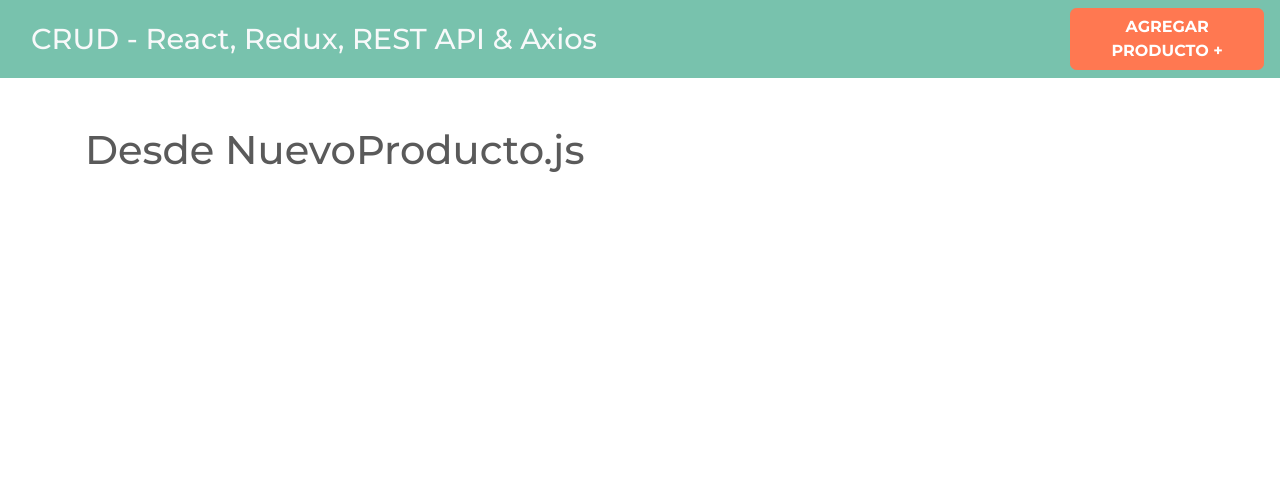
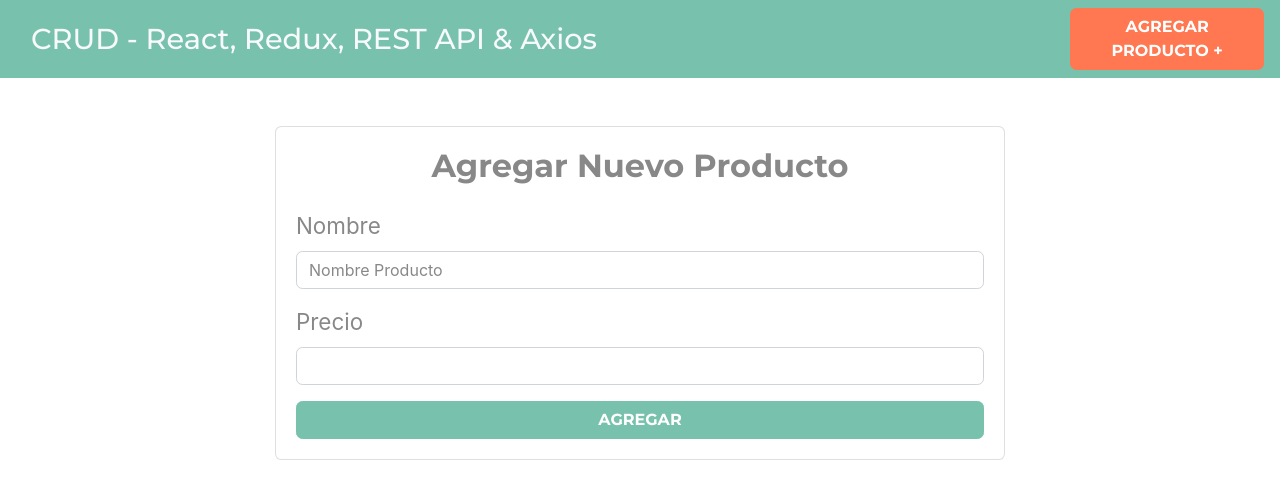
Before and after one commit to oscarandresdav/crudredux, a React (Create React App) app: page /productos/nuevo in a window 1280 px wide. Shown: the top 498 px of the page. Built offline with nearby package versions, Linux system fonts and the light colour scheme.

Commit message:
Creando Formulario para Nuevos Productos

```diff
--- a/src/components/NuevoProducto.js
+++ b/src/components/NuevoProducto.js
@@ -2,7 +2,43 @@
 
 const NuevoProducto = () => {
   return (
-    <h1>Desde NuevoProducto.js</h1>
+    <div className="row justify-content-center">
+      <div className="col-md-8">
+        <div className="card">
+          <div className="card-body">
+            <h2 className='text-center mb-4 font-weight-bold'>
+              Agregar Nuevo Producto
+            </h2>
+            <form>
+              <div className="form-group">
+                <label>Nombre</label>
+                <input
+                  type="text"
+                  className='form-control'
+                  placeholder='Nombre Producto'
+                  name='nombre'
+                />
+              </div>
+              <div className="form-group">
+                <label>Precio</label>
+                <input
+                  type="number"
+                  className='form-control'
+                  name='precio'
+                />
+              </div>
+
+              <button
+                type='submit'
+                className='btn btn-primary font-weight-bold text-uppercase d-block w-100'
+              >
+                Agregar
+              </button>
+            </form>
+          </div>
+        </div>
+      </div>
+    </div>
   );
 }
 
```
